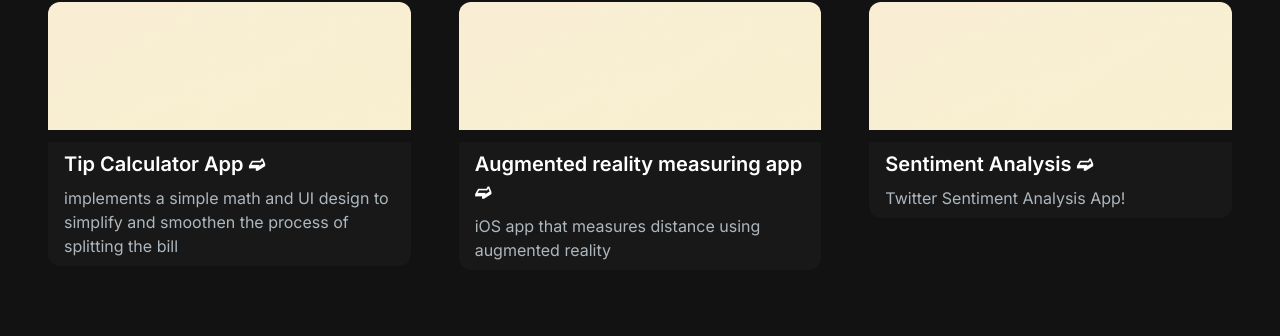
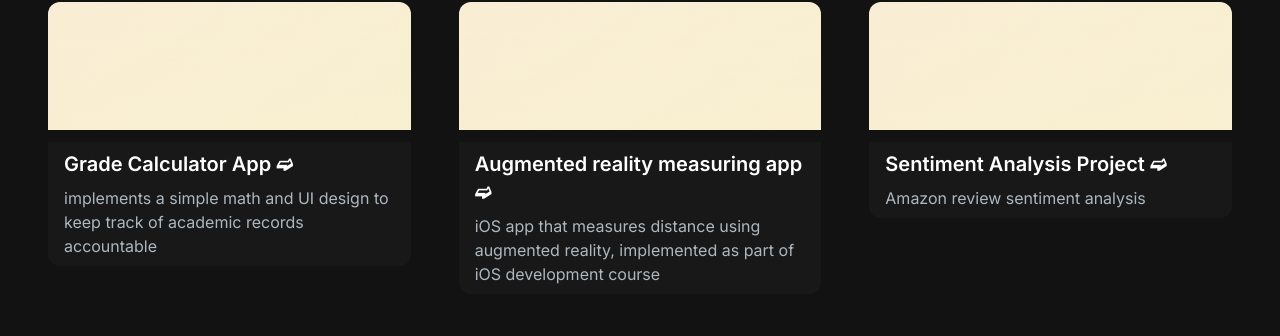
Before and after one commit to nemokyu/portfolio-website, a Next.js app: page / in a window 1280 px wide. Shown: the part 2042-2378 px from the top of the page. Built offline with nearby package versions, Linux system fonts and the light colour scheme; a web font is replaced by a local one.

Commit message:
project section updated

```diff
--- a/src/app/components/Projects.jsx
+++ b/src/app/components/Projects.jsx
@@ -40,8 +40,8 @@
   },
   {
     id: 4,
-    title: "Tip Calculator App",
-    description: "implements a simple math and UI design to simplify and smoothen the process of splitting the bill",
+    title: "Grade Calculator App",
+    description: "implements a simple math and UI design to keep track of academic records accountable",
     image:"/images/placeholder.png",
     gitUrl: "",
     deployLink: "https://nemokyu.github.io",
@@ -53,26 +53,25 @@
   {
     id: 5,
     title: "Augmented reality measuring app",
-    description: "iOS app that measures distance using augmented reality",
+    description: "iOS app that measures distance using augmented reality, implemented as part of iOS development course",
     image:"/images/placeholder.png",
     gitUrl: "",
     deployLink: "https://nemokyu.github.io",
     desc: (<p className="text-white">
-            Visual Coming Soon!
+            Current Project.
             </p>)
 
   },
   {
     id: 5,
-    title: "Sentiment Analysis ",
-    description: "Twitter Sentiment Analysis App!",
+    title: "Sentiment Analysis Project",
+    description: "Amazon review sentiment analysis",
     image:"/images/placeholder.png",
     gitUrl: "",
     deployLink: "https://nemokyu.github.io",
     desc: (<p className="text-white">
-            Visual Coming Soon!
+            Current project.
             </p>)
-
   },
 
 ];
--- a/src/app/page.js
+++ b/src/app/page.js
@@ -22,6 +22,5 @@
       </div>
       <Footer className="px-12 py-6"/>
     </main>
-
   )
 }
```
